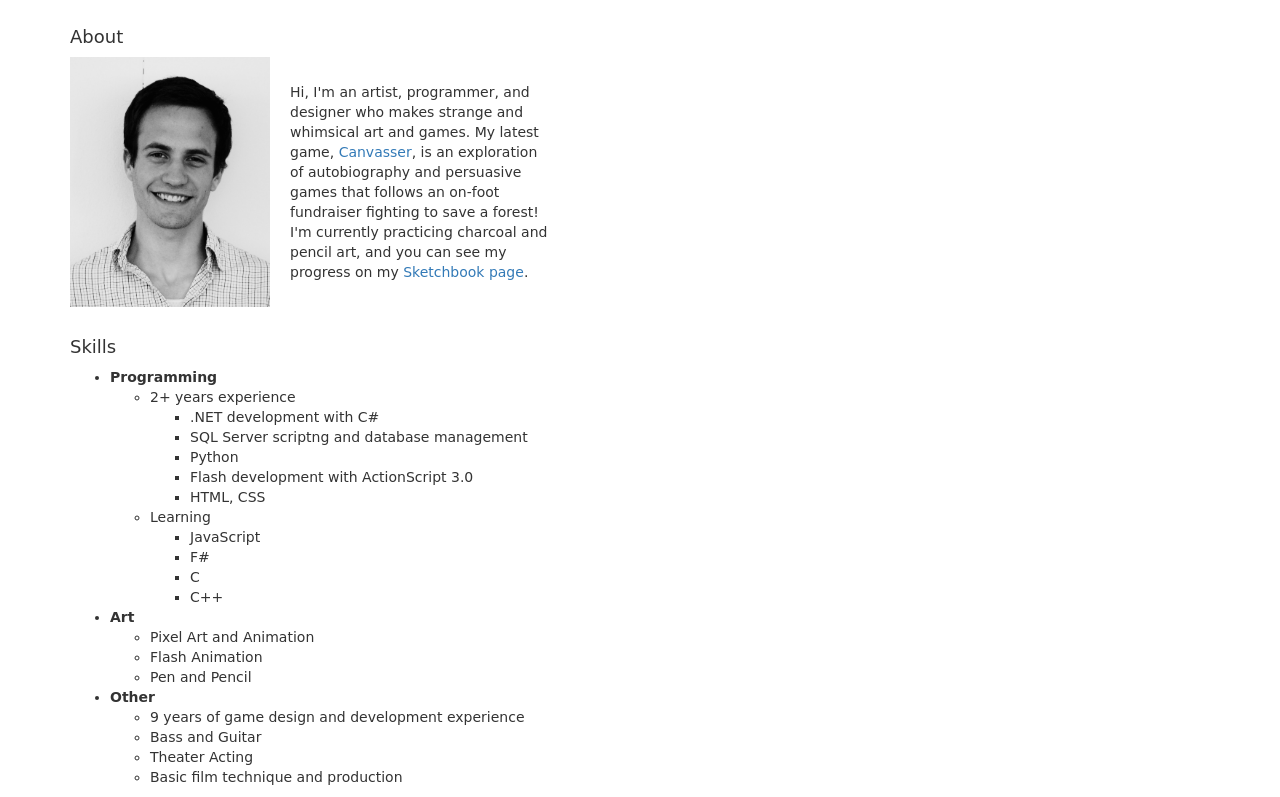
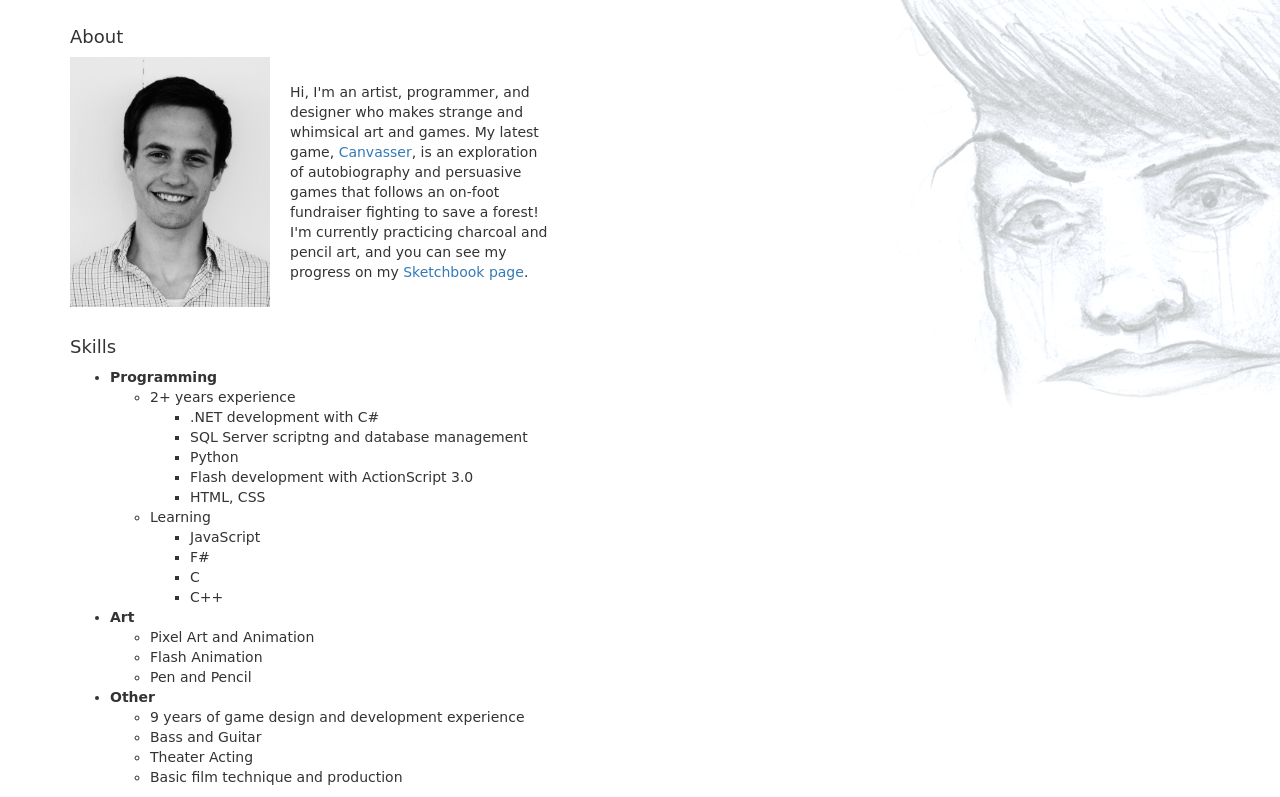
Before and after one commit to no1hitjam/portfolio, a plain HTML site: page index.html in a window 1280 px wide. Shown: the part 53-850 px from the top of the page. Drawn offline with nearby package versions, Linux system fonts and the light colour scheme; a web font is replaced by a local one.

Commit message:
random bg images on home page

```diff
--- a/index.html
+++ b/index.html
@@ -1,4 +1,3 @@
-
 <!DOCTYPE html>
 <html lang="en">
   <head>
@@ -17,8 +16,6 @@
 
     <!-- Custom styles for this template -->
     <link href="lango-template.css" rel="stylesheet">
-
-
     <!-- HTML5 shim and Respond.js for IE8 support of HTML5 elements and media queries -->
     <!--[if lt IE 9]>
       <script src="https://oss.maxcdn.com/html5shiv/3.7.2/html5shiv.min.js"></script>
@@ -100,6 +97,12 @@
       </p>
     </div><!-- /.container -->
 
+    <script>
+    var totalBGs = 6
+    var randomNum = Math.ceil(Math.random() * totalBGs);
+    //document.body.setAttribute('background-image', 'url(sketchbook/content/home-bg/bg' + randomNum + '.jpg)');
+    document.body.style.backgroundImage = 'url(sketchbook/content/home-bg/bg' + randomNum + '.jpg)'
+    </script>
 
     <!-- Bootstrap core JavaScript
     ================================================== -->
--- a/lango-template.css
+++ b/lango-template.css
@@ -5,8 +5,9 @@ body {
   padding-top: 50px;
   background-color: #fff;
   font-family: 'Delius', cursive;
+  background-repeat: no-repeat;
+  background-position: right top;
 }
-
 
 h1 {
   font-family: 'Zeyada', cursive;
```
Also changed, not shown: sketchbook/content/home-bg/bg1.jpg (added), sketchbook/content/home-bg/bg2.jpg (added), sketchbook/content/home-bg/bg3.jpg (added), sketchbook/content/home-bg/bg4.jpg (added), sketchbook/content/home-bg/bg5.jpg (added), sketchbook/content/home-bg/bg6.jpg (added), 5 other files.
